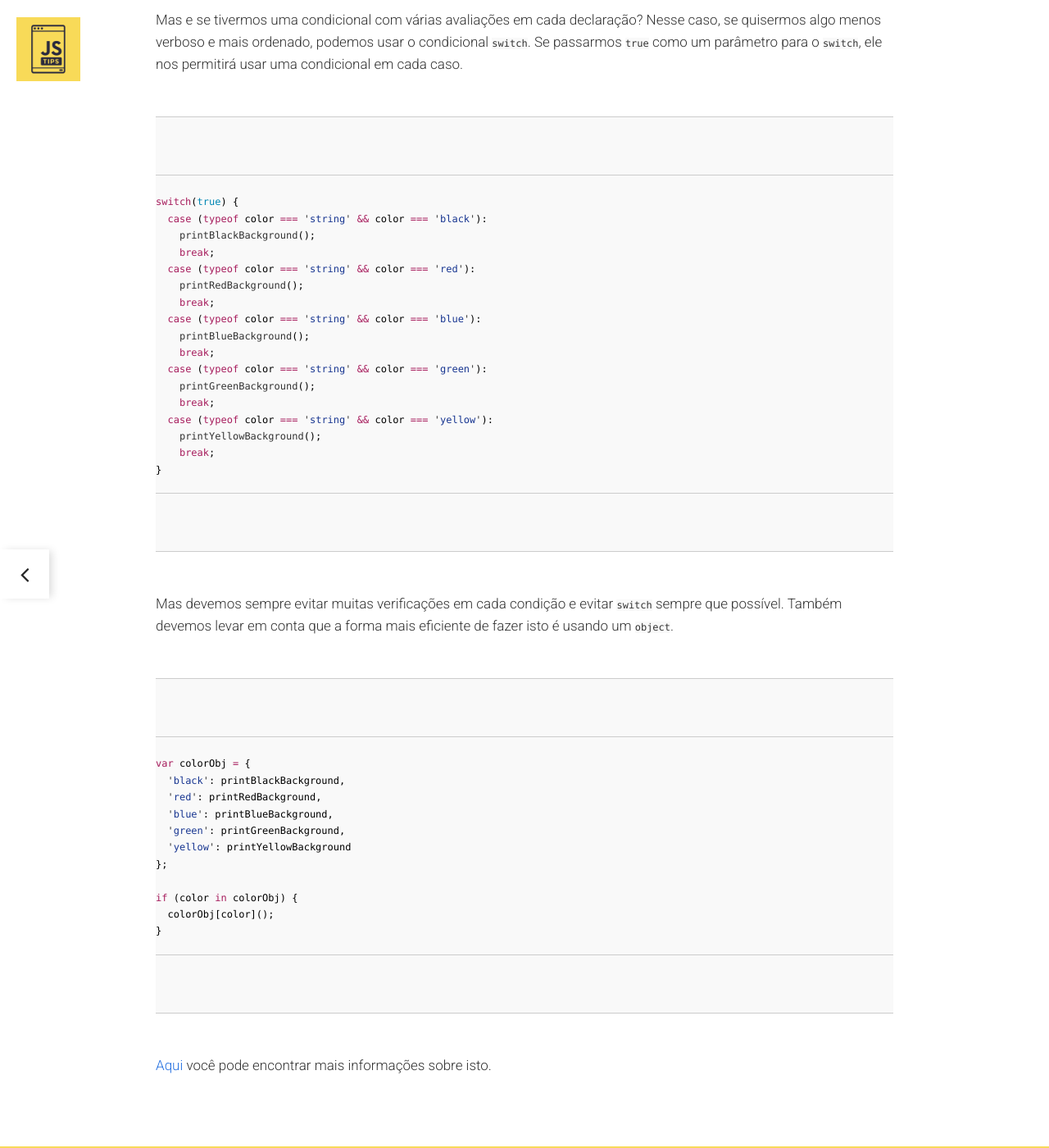
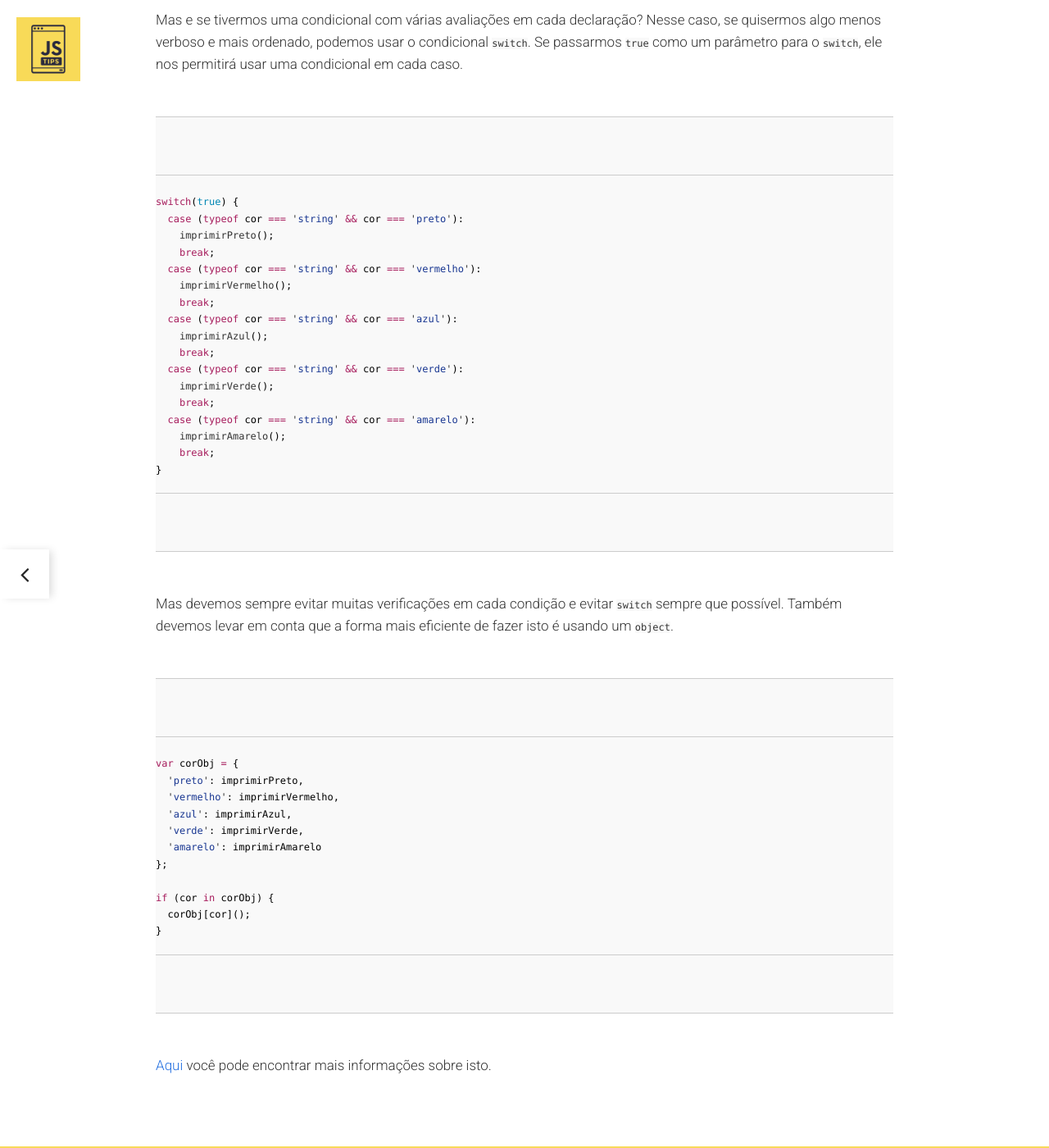
Before and after one commit to loverajoel/jstips, a Jekyll site: the page built from _posts/pt_BR/2016-01-03-improve-nested-conditionals.md, in a window 1280 px wide and 1400 px high, scrolled down 1538 px. Shown: the whole window at 82% size. Built offline with Jekyll 4.4.1, drawn with Linux system fonts in a browser that asks for light colours; nearby versions of some CDN libraries; Markdown is read by kramdown in place of the engine named in the settings; comment, search, counter and statistics services are not loaded; some of the changed text lies outside the part shown.

Commit message:
Translate to Portuguese_BR

````diff
--- a/_posts/pt_BR/2016-01-03-improve-nested-conditionals.md
+++ b/_posts/pt_BR/2016-01-03-improve-nested-conditionals.md
@@ -14,17 +14,17 @@ categories:
 Como podemos melhorar e tornar mais eficiente a declaração de `if` aninhados em javascript?
 
 ```javascript
-if (color) {
-  if (color === 'black') {
-    printBlackBackground();
-  } else if (color === 'red') {
-    printRedBackground();
-  } else if (color === 'blue') {
-    printBlueBackground();
-  } else if (color === 'green') {
-    printGreenBackground();
+if (cor) {
+  if (cor === 'preto') {
+    imprimirPreto();
+  } else if (cor === 'vermelho') {
+    imprimirVermelho();
+  } else if (cor === 'azul') {
+    imprimirAzul();
+  } else if (cor === 'verde') {
+    imprimirVerde();
   } else {
-    printYellowBackground();
+    imprimirAmarelo();
   }
 }
 ```
@@ -32,21 +32,21 @@ if (color) {
 Uma forma de melhorar declarações de `if` aninhados seria usar `switch`. Embora seja menos verboso e mais ordenado, o uso não é recomendado porque seu debug é muito difícil. [Aqui](https://toddmotto.com/deprecating-the-switch-statement-for-object-literals) o porquê.
 
 ```javascript
-switch(color) {
-  case 'black':
-    printBlackBackground();
+switch(cor) {
+  case 'preto':
+    imprimirPreto();
     break;
-  case 'red':
-    printRedBackground();
+  case 'vermelho':
+    imprimirVermelho();
     break;
-  case 'blue':
-    printBlueBackground();
+  case 'azul':
+    imprimirAzul();
     break;
-  case 'green':
-    printGreenBackground();
+  case 'verde':
+    imprimirVerde();
     break;
   default:
-    printYellowBackground();
+    imprimirAmarelo();
 }
 ```
 
@@ -55,20 +55,20 @@ Se passarmos `true` como um parâmetro para o `switch`, ele nos permitirá usar
 
 ```javascript
 switch(true) {
-  case (typeof color === 'string' && color === 'black'):
-    printBlackBackground();
+  case (typeof cor === 'string' && cor === 'preto'):
+    imprimirPreto();
     break;
-  case (typeof color === 'string' && color === 'red'):
-    printRedBackground();
+  case (typeof cor === 'string' && cor === 'vermelho'):
+    imprimirVermelho();
     break;
-  case (typeof color === 'string' && color === 'blue'):
-    printBlueBackground();
+  case (typeof cor === 'string' && cor === 'azul'):
+    imprimirAzul();
     break;
-  case (typeof color === 'string' && color === 'green'):
-    printGreenBackground();
+  case (typeof cor === 'string' && cor === 'verde'):
+    imprimirVerde();
     break;
-  case (typeof color === 'string' && color === 'yellow'):
-    printYellowBackground();
+  case (typeof cor === 'string' && cor === 'amarelo'):
+    imprimirAmarelo();
     break;
 }
 ```
@@ -76,16 +76,16 @@ switch(true) {
 Mas devemos sempre evitar muitas verificações em cada condição e evitar `switch` sempre que possível. Também devemos levar em conta que a forma mais eficiente de fazer isto é usando um `object`.
 
 ```javascript
-var colorObj = {
-  'black': printBlackBackground,
-  'red': printRedBackground,
-  'blue': printBlueBackground,
-  'green': printGreenBackground,
-  'yellow': printYellowBackground
+var corObj = {
+  'preto': imprimirPreto,
+  'vermelho': imprimirVermelho,
+  'azul': imprimirAzul,
+  'verde': imprimirVerde,
+  'amarelo': imprimirAmarelo
 };
 
-if (color in colorObj) {
-  colorObj[color]();
+if (cor in corObj) {
+  corObj[cor]();
 }
 ```
 
````
Also changed, not shown: _posts/pt_BR/2016-01-01-angularjs-digest-vs-apply.md (+3 -3 lines), _posts/pt_BR/2016-01-02-keys-in-children-components-are-important.md (+4 -4 lines).
